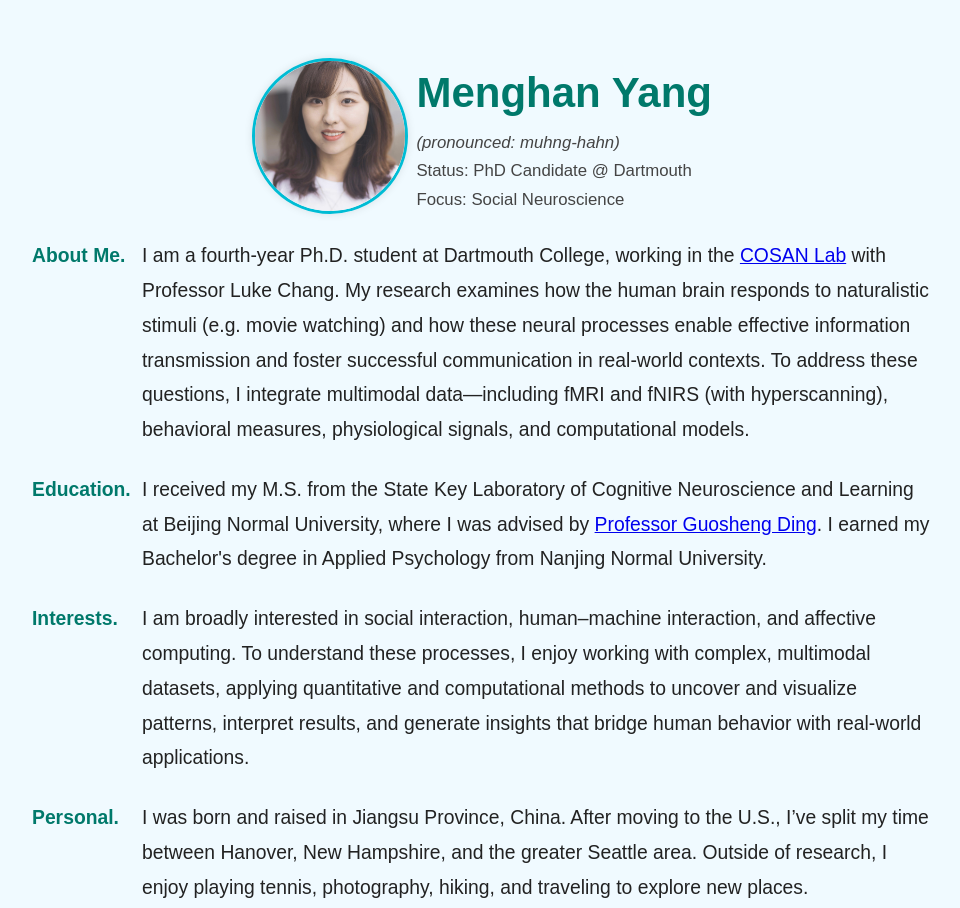
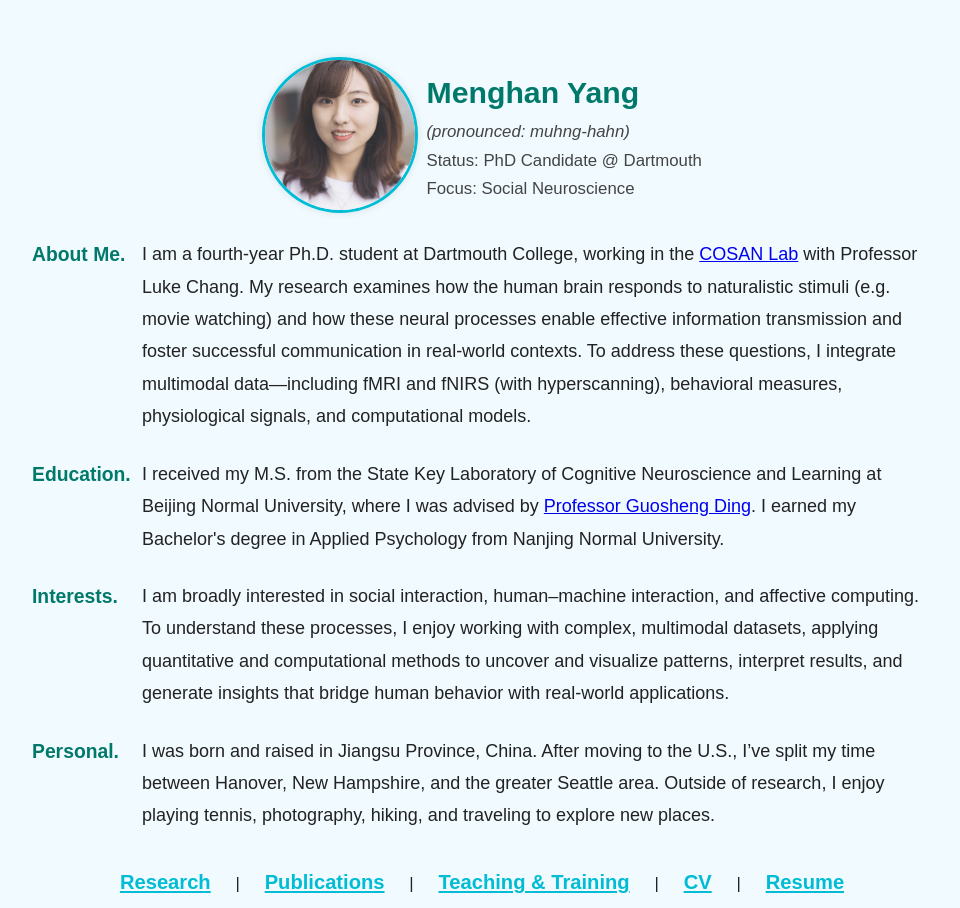
Before and after one commit to Menghan-Yang/personal_website_myang, a plain HTML site: page index.html in a window 1280 px wide. Shown: the top 908 px of the page, without its empty margins (158-1118 px from the left). Drawn offline with Linux system fonts and the light colour scheme.

Commit message:
fontsize

```diff
--- a/style.css
+++ b/style.css
@@ -88,13 +88,13 @@ nav a:hover {
 }
 
 .name {
-  font-size: 2.5em;
+  font-size: 1.8em;
   margin: 0;
   color: #00796b;
 }
 
 .pronunciation {
-  font-size: 0.95em;
+  font-size: 0.90em;
   font-style: italic;
   color: #666;
   margin-top: 0;
@@ -102,7 +102,7 @@ nav a:hover {
 }
 
 .sub-info {
-  font-size: 1.05em;
+  font-size: 1.00em;
   color: #444;
   margin: 0;
 }
@@ -138,6 +138,7 @@ nav a:hover {
   margin: 0;
   text-align: left;
   text-indent: 0;
+  font-size: 18px;
 }
 
 /* ---------- Publications & Project Links ---------- */
```
